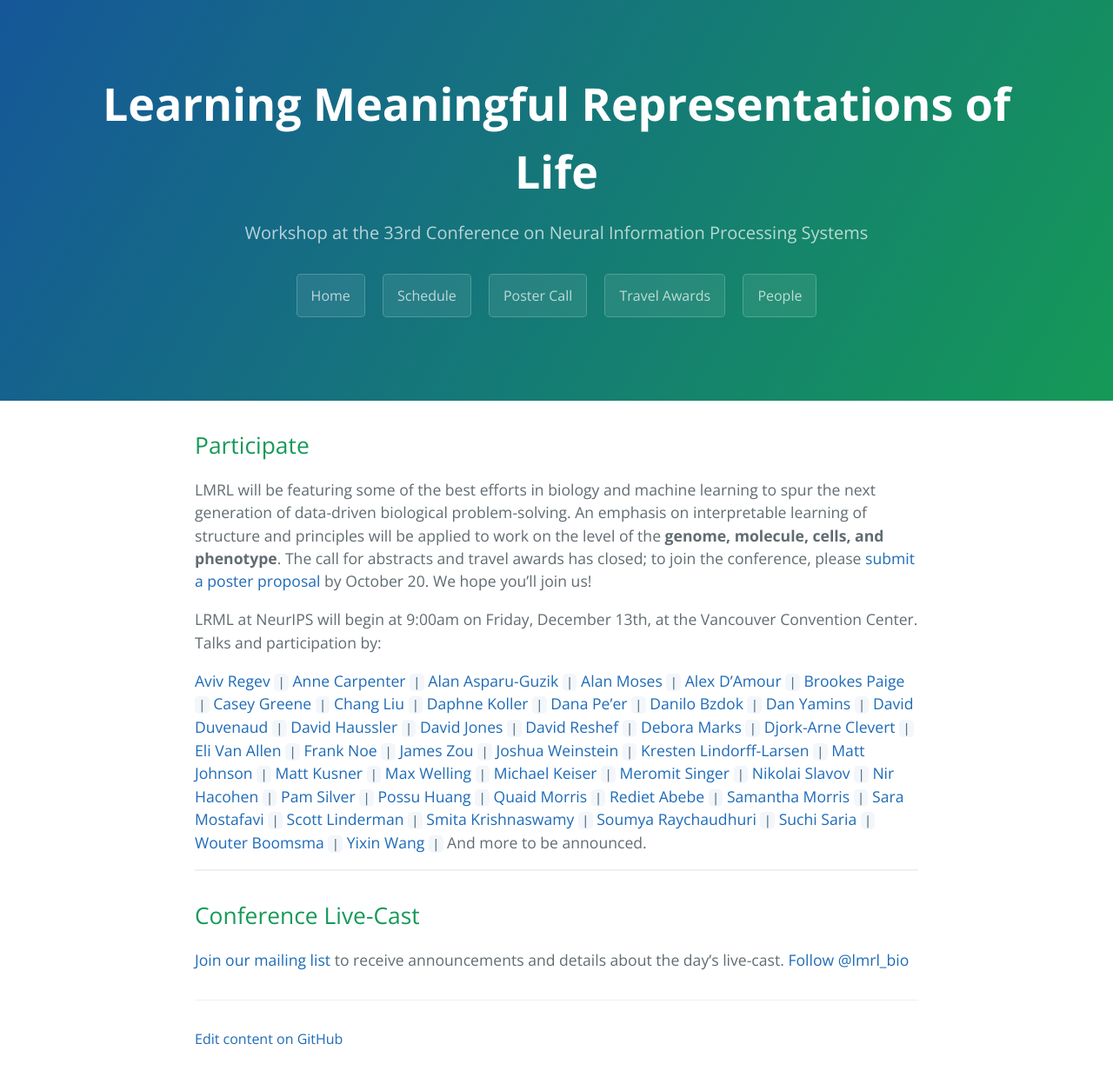
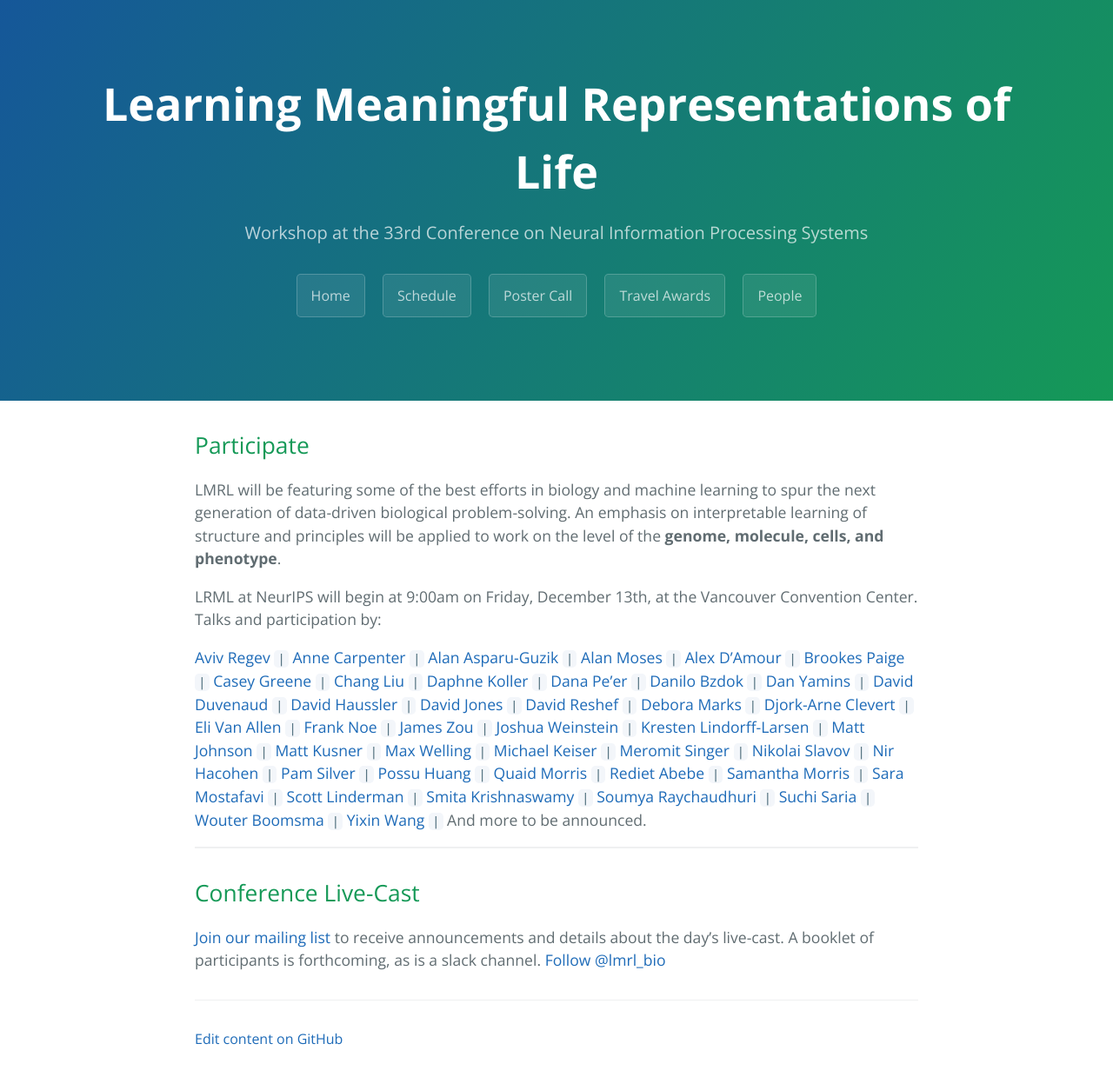
Before and after one commit to lmrl-bio/lmrl-bio.github.io, a Jekyll site: the page built from index.md, in a window 1280 px wide. Shown: the whole page at 87% size. Built offline with Jekyll 4.4.1, drawn with Linux system fonts in a browser that asks for light colours; comment, search, counter and statistics services are not loaded; our own code applies the rules of GitHub Pages for plain Markdown files.

Commit message:
Update index.md

```diff
--- a/index.md
+++ b/index.md
@@ -4,7 +4,7 @@ layout: default
 
 ## Participate
 
-LMRL will be featuring some of the best efforts in biology and machine learning to spur the next generation of data-driven biological problem-solving. An emphasis on interpretable learning of structure and principles will be applied to work on the level of the **genome, molecule, cells, and phenotype**. The call for abstracts and travel awards has closed; to join the conference, please  [submit a poster proposal](https://lmrl-bio.github.io/call) by October 20. We hope you'll join us!
+LMRL will be featuring some of the best efforts in biology and machine learning to spur the next generation of data-driven biological problem-solving. An emphasis on interpretable learning of structure and principles will be applied to work on the level of the **genome, molecule, cells, and phenotype**.
 
 LRML at NeurIPS will begin at 9:00am on Friday, December 13th, at the Vancouver Convention Center. Talks and participation by:
 
@@ -56,5 +56,5 @@ LRML at NeurIPS will begin at 9:00am on Friday, December 13th, at the Vancouver
 
 ## Conference Live-Cast
 
-<a href = "mailto: lmrl.neurips.2019@gmail.com">Join our mailing list</a> to receive announcements and details about the day's live-cast.
+<a href = "mailto: lmrl.neurips.2019@gmail.com">Join our mailing list</a> to receive announcements and details about the day's live-cast. A booklet of participants is forthcoming, as is a slack channel.
 <a href="https://twitter.com/lmrl_bio?ref_src=twsrc%5Etfw" class="twitter-follow-button" data-size="large" data-show-count="false">Follow @lmrl_bio</a><script async src="https://platform.twitter.com/widgets.js" charset="utf-8"></script>
```
